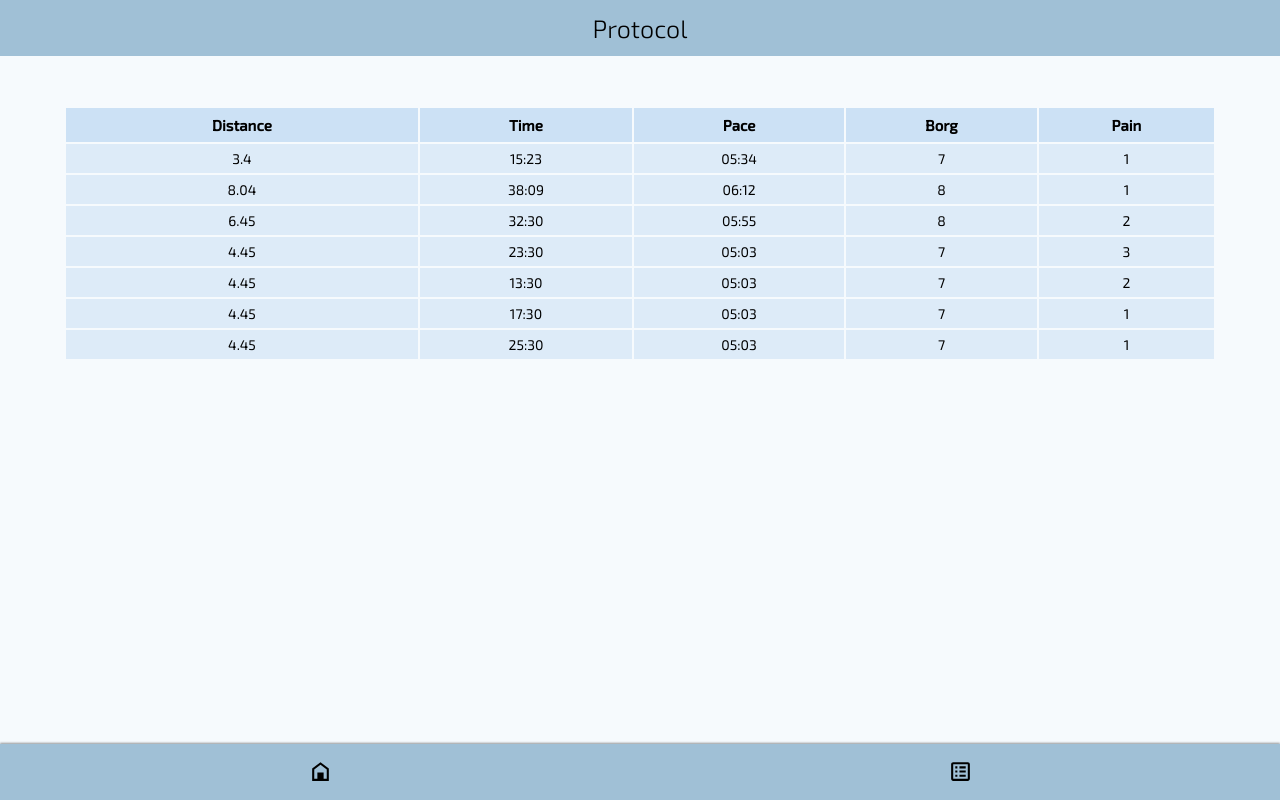
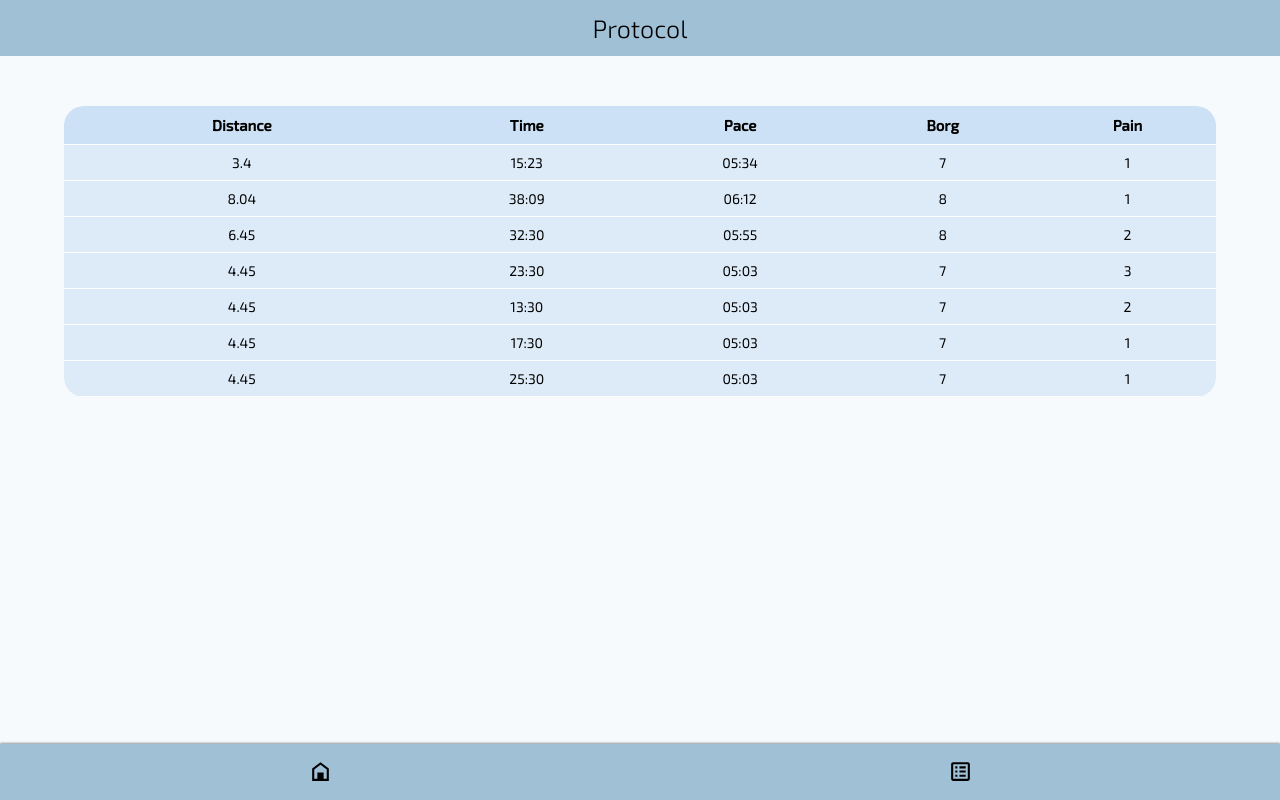
Before and after one commit to j-eick/capstone-project, a Next.js app: page /run-protocol in a window 1280 px wide. Built offline with nearby package versions, Linux system fonts and the light colour scheme.

Commit message:
table prettified

```diff
--- a/src/components/CollapsibleRow/index.js
+++ b/src/components/CollapsibleRow/index.js
@@ -10,7 +10,8 @@ const StyledTRBody = styled.tr`
 	background-color: #ddebf8;
 `;
 const StyledTD = styled.td`
-	padding: 6px 0;
+	padding: 9px 0;
+	border-bottom: 1px solid white;
 	font-size: var(--font_size_tableCell);
 	text-align: center;
 `;
--- a/src/components/Table/index.js
+++ b/src/components/Table/index.js
@@ -9,13 +9,17 @@ import CollapsibleRow from '../CollapsibleRow';
 const StyledTableContainer = styled.table`
 	width: 90vw;
 	margin: 50px auto;
-	border-collapse: separate;
+	padding: 10px;
+	overflow: hidden;
+	border-collapse: collapse;
+	border-radius: 20px;
 `;
 const StyledTRHead = styled.tr`
 	background-color: #cce1f5;
 `;
 const StyledTH = styled.th`
-	padding: 8px 0;
+	padding: 10px 0;
+	border-bottom: 1px solid white;
 	font-size: var(--font_size_tableHead);
 `;
 
```
